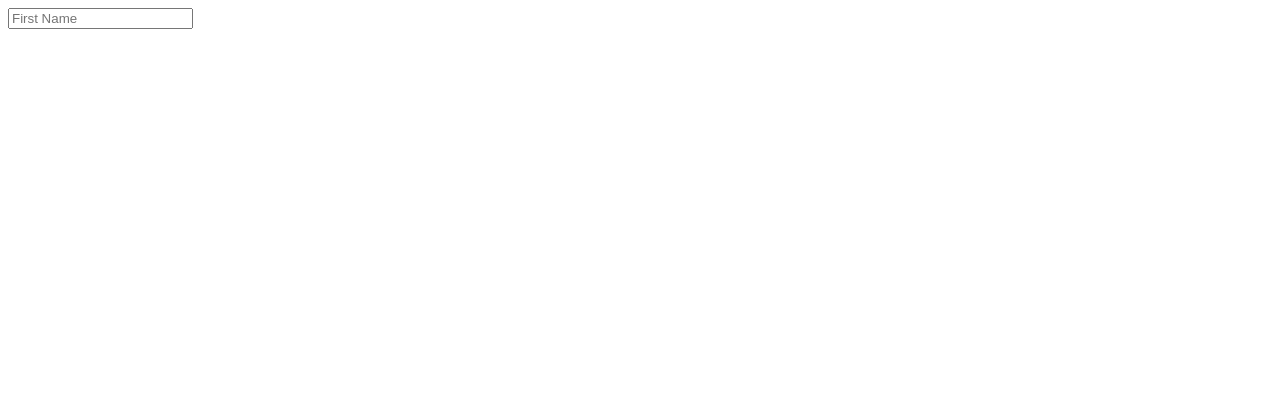
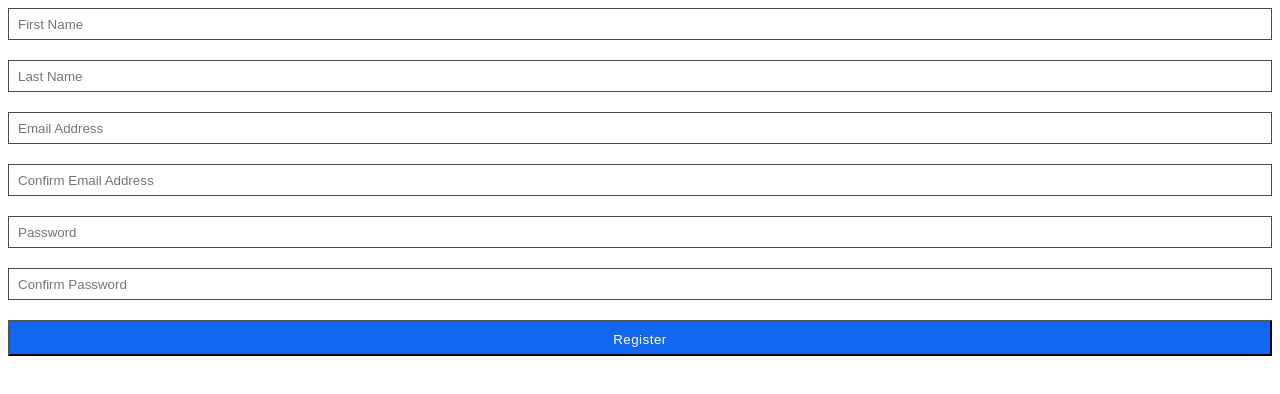
Before and after one commit to KeeperOfTheVoid/karma-testing, an Angular app: page / in a window 1280 px wide. Shown: the top 394 px of the page. Built offline with nearby package versions, Linux system fonts and the light colour scheme.

Commit message:
Add full register form
- Add sass rules for Register Form. Add submit button.

```diff
--- a/src/app/components/register/register.component.html
+++ b/src/app/components/register/register.component.html
@@ -5,4 +5,39 @@
       First Name is required
     </div>
   </div>
+  <div class="input-field form-group">
+    <input class="input" formControlName="lastName" placeholder="Last Name" />
+    <div *ngIf="registerForm.controls.lastName.errors?.required && registerForm.controls.lastName.touched" class="validation-error">
+      Last Name is required
+    </div>
+  </div>
+  <div class="input-field form-group">
+    <input class="input" formControlName="email" placeholder="Email Address" />
+    <div *ngIf="registerForm.controls.email.errors?.required && registerForm.controls.email.touched" class="validation-error">
+      Email Address is required
+    </div>
+  </div>
+  <div class="input-field form-group">
+    <input class="input" formControlName="confirmEmail" placeholder="Confirm Email Address" />
+    <div *ngIf="registerForm.controls.confirmEmail.errors?.required && registerForm.controls.confirmEmail.touched" class="validation-error">
+      Please confirm your email
+    </div>
+  </div>
+  <div class="input-field form-group">
+    <input class="input" formControlName="password" placeholder="Password" type="password" />
+    <div *ngIf="registerForm.controls.password.errors?.required && registerForm.controls.password.touched" class="validation-error">
+      Password is required
+    </div>
+  </div>
+  <div class="input-field form-group">
+    <input class="input" formControlName="confirmPassword" placeholder="Confirm Password" type="password" />
+    <div *ngIf="registerForm.controls.confirmPassword.errors?.required && registerForm.controls.confirmPassword.touched" class="validation-error">
+      Please confirm your password
+    </div>
+  </div>
+  <div class="button-container">
+    <button class="button" type="submit">
+      Register
+    </button>
+  </div>
 </form>
--- /dev/null
+++ b/src/app/components/register/register.component.scss
@@ -0,0 +1,123 @@
+// Color palette
+$black: #000;
+$white: #fff;
+$light-gray: #808080;
+$grey: #4d4d4d;
+$primary-color: #4286f4;
+$primary-color-dark: darken($primary-color, 10%);
+
+$disabled-color: #B9B9B9;
+$disabled-text-color: white;
+
+$default-button-color: #444;
+$submit-button-color: $primary-color-dark;
+$cancel-button-color: #e53935;
+
+$success-text-color: #4caf50;
+$error-text-color: #cf1211;
+
+$base-font-size: 16px;
+$bold: 600;
+
+.form {
+    .button,
+    .input:not([type=submit]):not([type=radio]),
+    .select {
+      box-sizing: border-box;
+      padding: 0 9px;
+      width: 100%;
+
+      &:disabled {
+        border-color: $disabled-color;
+        color: $black;
+        cursor: not-allowed;
+      }
+    }
+
+    .input:not([type=submit]):not([type=radio]),
+    .select {
+      border: 1px solid $grey;
+      height: 32px;
+    }
+
+    .button {
+      background-color: $default-button-color;
+      color: $white;
+      letter-spacing: .5px;
+      line-height: 36px;
+      height: 36px;
+
+      &:disabled,
+      &[type=submit]:disabled{
+        background-color: $disabled-color;
+        color: $disabled-text-color;
+      }
+    }
+
+    .button[type=submit] {
+      background-color: $submit-button-color;
+    }
+
+    // style for negative action on forms (i.e. cancel, delete, back, etc)
+    .cancel {
+      background-color: $cancel-button-color;
+    }
+  }
+
+  .input-field {
+    position: relative;
+    padding-bottom: 20px;
+    width: 100%;
+
+    div[ng-messages],
+    span[ng-messages]{
+      position: absolute;
+      bottom: 0;
+      height: 20px;
+    }
+  }
+
+  .input-bar {
+    display: flex;
+    justify-content: space-between;
+
+    .input,
+    .input-field {
+      margin-right: 10px;
+    }
+
+    .input:last-of-type,
+    .input-field:last-of-type {
+      margin-right: 0;
+    }
+  }
+
+  .submit-success,
+  .submit-error {
+    font-size: 1.2em;
+    font-weight: bold;
+  }
+
+  .submit-success {
+    color: $success-text-color;
+  }
+
+  .submit-error {
+    color: $error-text-color;
+    padding-bottom: 5px;
+    text-align: center;
+  }
+
+  .validation-success,
+  .validation-error {
+    font-size: em(14px);
+    padding-top: 2px;
+  }
+
+  .validation-success {
+    color: $success-text-color;
+  }
+
+  .validation-error {
+    color: $error-text-color;
+  }
--- a/src/app/components/register/register.component.ts
+++ b/src/app/components/register/register.component.ts
@@ -5,7 +5,7 @@ import { FormGroup, FormBuilder, FormControl, Validators } from '@angular/forms'
 @Component({
   selector: 'app-register',
   templateUrl: './register.component.html',
-  styleUrls: ['./register.component.css']
+  styleUrls: ['./register.component.scss']
 })
 export class RegisterComponent implements OnInit {
 
```
Also changed, not shown: .angular-cli.json, src/app/components/register/register.component.css (deleted).
